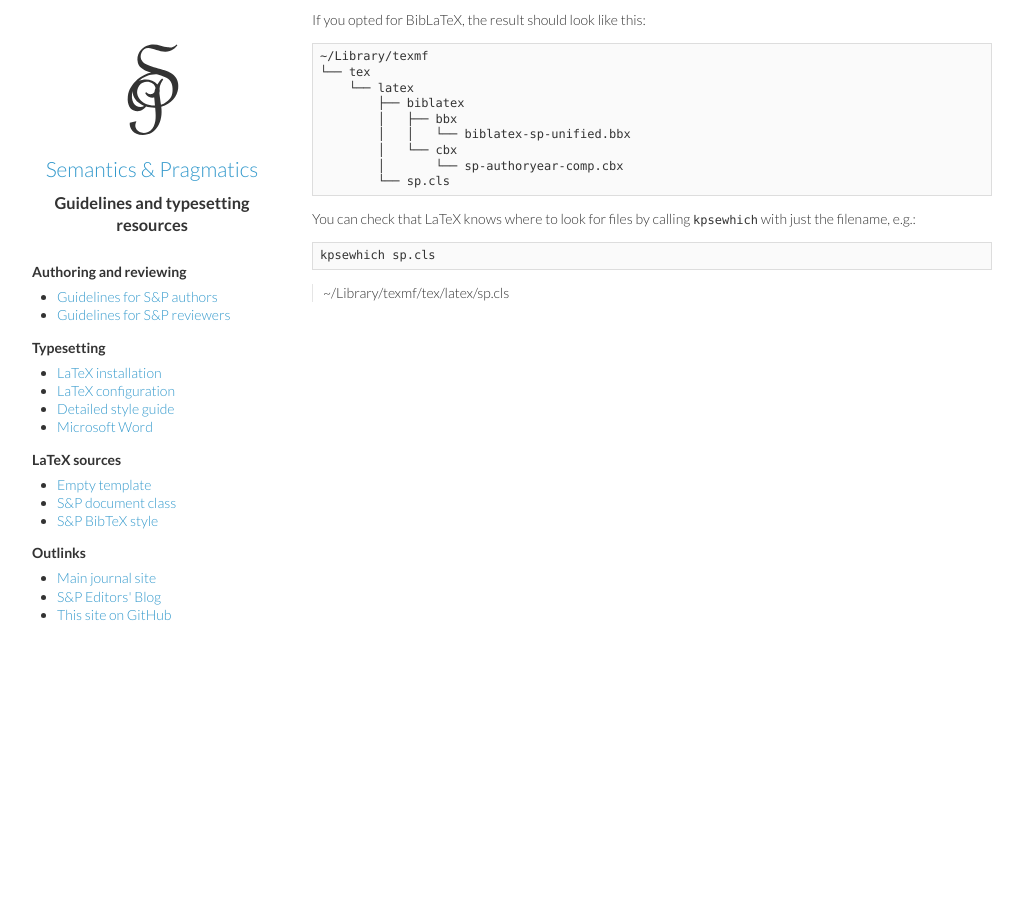
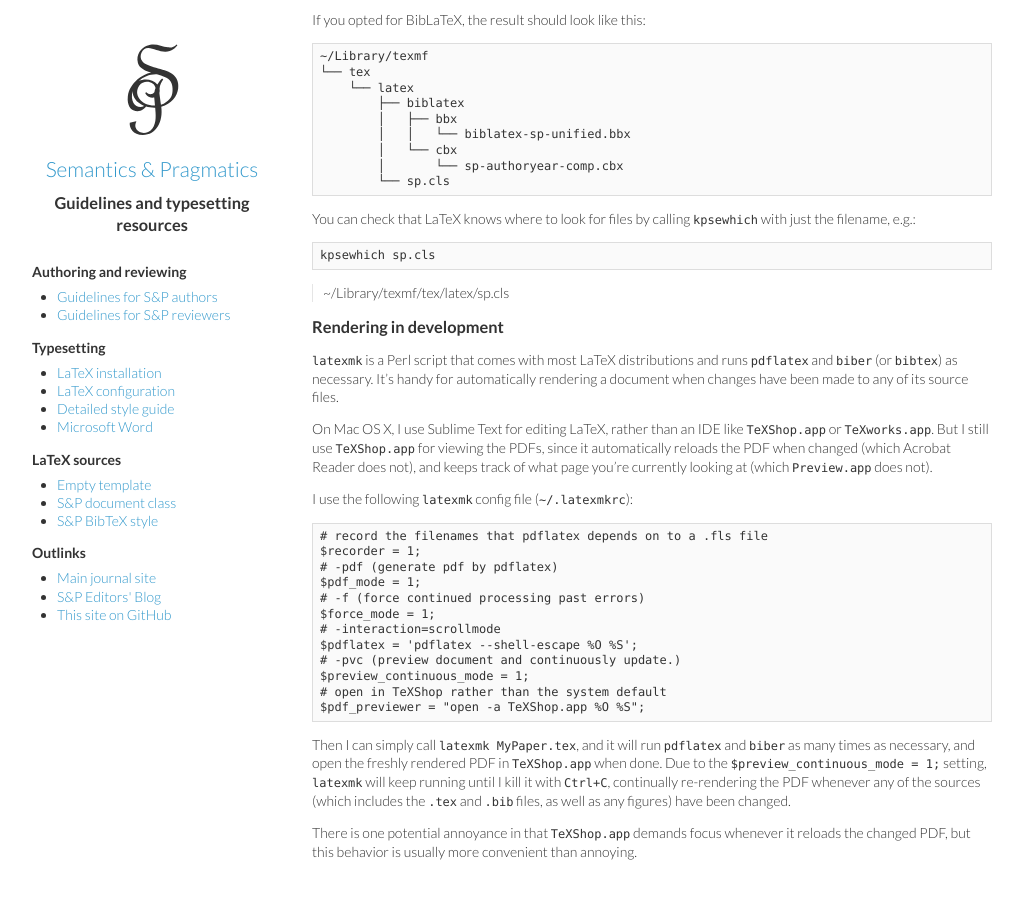
Before and after one commit to semprag/semprag.github.io, a Jekyll site: the page built from install.md, in a window 1280 px wide and 900 px high, scrolled down 724 px. Shown: the whole window, without its empty margins (8-1031 px from the left). Built offline with Jekyll 4.4.1, drawn with Linux system fonts in a browser that asks for light colours.

Commit message:
Add latexmk notes to LaTeX setup page

```diff
--- a/install.md
+++ b/install.md
@@ -56,3 +56,31 @@ You can check that LaTeX knows where to look for files by calling `kpsewhich` wi
     kpsewhich sp.cls
 
 > ~/Library/texmf/tex/latex/sp.cls
+
+
+### Rendering in development
+
+`latexmk` is a Perl script that comes with most LaTeX distributions and runs `pdflatex` and `biber` (or `bibtex`) as necessary.
+It's handy for automatically rendering a document when changes have been made to any of its source files.
+
+On Mac OS X, I use Sublime Text for editing LaTeX, rather than an IDE like `TeXShop.app` or `TeXworks.app`. But I still use `TeXShop.app` for viewing the PDFs, since it automatically reloads the PDF when changed (which Acrobat Reader does not), and keeps track of what page you're currently looking at (which `Preview.app` does not).
+
+I use the following `latexmk` config file (`~/.latexmkrc`):
+
+    # record the filenames that pdflatex depends on to a .fls file
+    $recorder = 1;
+    # -pdf (generate pdf by pdflatex)
+    $pdf_mode = 1;
+    # -f (force continued processing past errors)
+    $force_mode = 1;
+    # -interaction=scrollmode
+    $pdflatex = 'pdflatex --shell-escape %O %S';
+    # -pvc (preview document and continuously update.)
+    $preview_continuous_mode = 1;
+    # open in TeXShop rather than the system default
+    $pdf_previewer = "open -a TeXShop.app %O %S";
+
+Then I can simply call `latexmk MyPaper.tex`, and it will run `pdflatex` and `biber` as many times as necessary, and open the freshly rendered PDF in `TeXShop.app` when done.
+Due to the `$preview_continuous_mode = 1;` setting, `latexmk` will keep running until I kill it with `Ctrl+C`, continually re-rendering the PDF whenever any of the sources (which includes the `.tex` and `.bib` files, as well as any figures) have been changed.
+
+There is one potential annoyance in that `TeXShop.app` demands focus whenever it reloads the changed PDF, but this behavior is usually more convenient than annoying.
```
